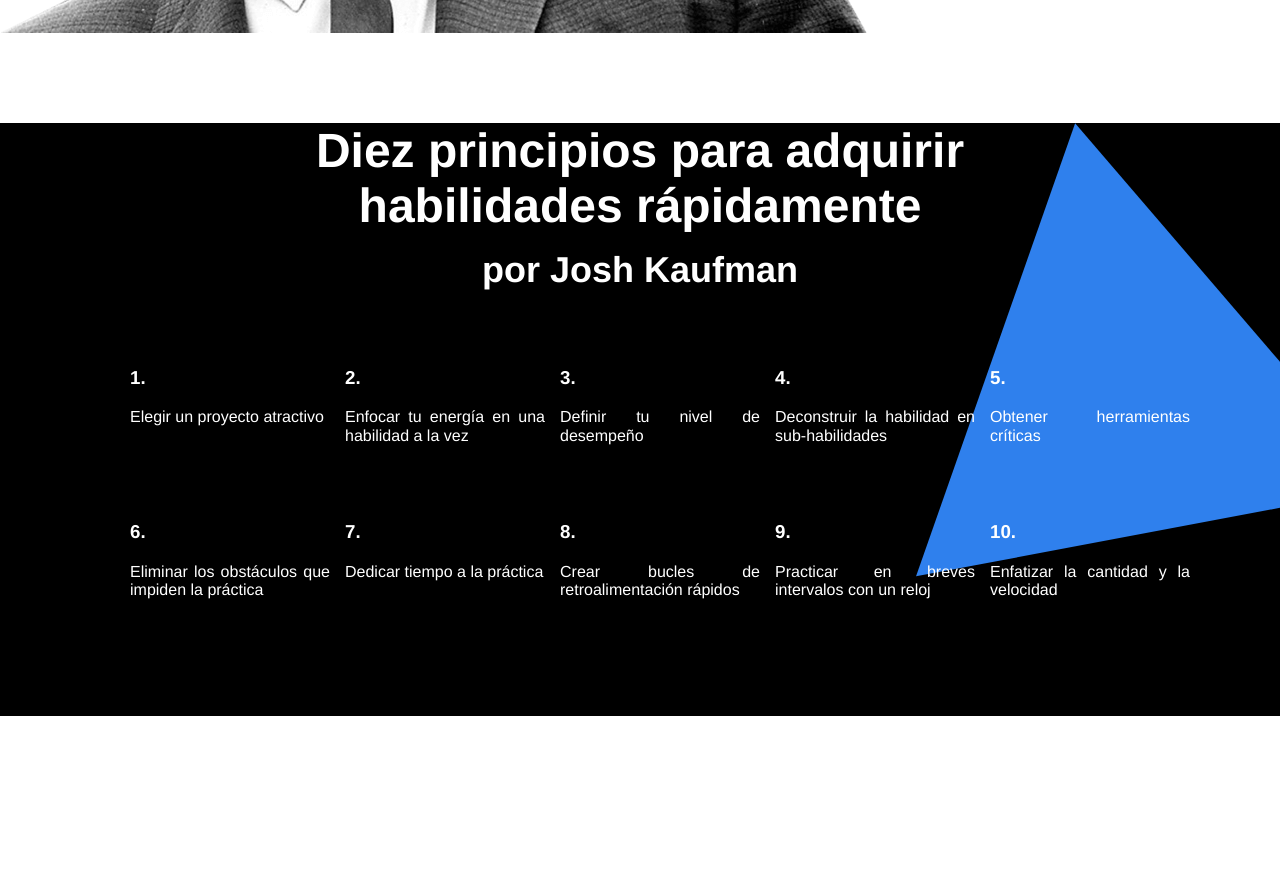
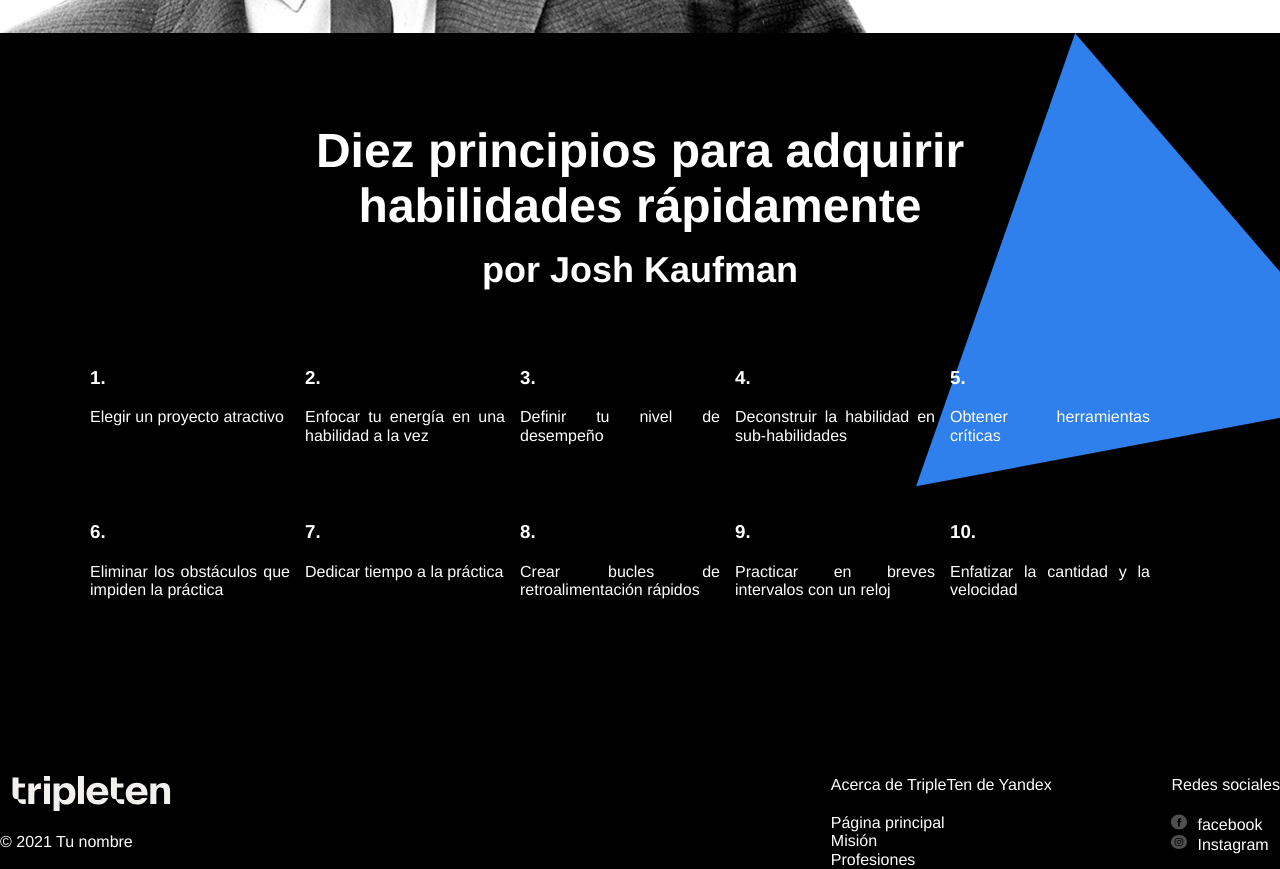
Before and after one commit to gitalffa/aprender-a-aprender, a plain HTML site: page index.html in a window 1280 px wide. Shown: the part 2880-3749 px from the top of the page. Before the commit the page ends 3596 px from the top, so only its background shows below. Drawn offline with Linux system fonts and the light colour scheme.

Commit message:
se agrego el footer a la pagina

```diff
--- a/index.html
+++ b/index.html
@@ -324,7 +324,58 @@
           triángulo azul, sobre el que Josh Kaufman reclama la propiedad" />
         </section>
       </main>
-      <footer class="footer"></footer>
+      <footer class="footer">
+        <div class="footer__columns">
+          <div class="footer__column footer_column_content-copyrigth">
+            <img
+              class="logo footer_column_place-footer"
+              src="./images/TripletenLogo-1.svg"
+              alt="logo tripleten"
+            />
+
+            <div class="footer__author">
+              <span>© 2021 Tu nombre</span>
+            </div>
+          </div>
+          <div class="footer__column footer_column_content-about">
+            <div class="footer__column-heading">
+              <span>Acerca de TripleTen de Yandex</span>
+            </div>
+            <div class="footer__list">
+              <ul>
+                <li>Página principal</li>
+                <li>Misión</li>
+                <li>Profesiones</li>
+              </ul>
+            </div>
+          </div>
+          <div class="footer__column footer_column_content-social">
+            <div class="footer__column-heading">
+              <span>Redes sociales</span>
+            </div>
+            <ul>
+              <li>
+                <a href="#"
+                  ><img
+                    src="./images/facebook_white.svg"
+                    alt="facebook"
+                    class="footer__img-social"
+                  />facebook</a
+                >
+              </li>
+              <li>
+                <a href="#"
+                  ><img
+                    src="./images/instagram_white.svg"
+                    alt="Instagram"
+                    class="footer__img-social"
+                  />Instagram</a
+                >
+              </li>
+            </ul>
+          </div>
+        </div>
+      </footer>
     </div>
   </body>
 </html>
--- a/styles/style.css
+++ b/styles/style.css
@@ -199,7 +199,7 @@
   top: 50%;
 }
 .kaufman {
-  margin-top: 90px;
+  padding-top: 90px;
   background-color: black;
   overflow: hidden;
   position: relative;
@@ -218,3 +218,45 @@
   width: 660px;
   height: 636px;
 }
+.footer {
+  padding-top: 60px;
+  background-color: black;
+}
+.footer__columns {
+  display: flex;
+  min-width: 350px;
+  justify-content: space-between;
+}
+.footer_column_place-footer {
+  width: 183px;
+  height: 35px;
+  position: static; /* Reinicia la posición */
+}
+.footer__author {
+  color: white;
+  padding-bottom: 18px;
+}
+.footer__column-heading {
+  color: white;
+  padding-bottom: 20px;
+}
+.footer_column_content-copyrigth {
+  flex-basis: 711px;
+  display: flex;
+  flex-direction: column;
+  justify-content: space-between;
+}
+.footer__list li {
+  color: white;
+  list-style: none;
+}
+
+.footer__img-social {
+  margin-right: 10px;
+  width: 16px;
+  height: 16px;
+}
+.footer_column_content-social a {
+  text-decoration: none;
+  color: white;
+}
```
Also changed, not shown: styles/normalize.css.
